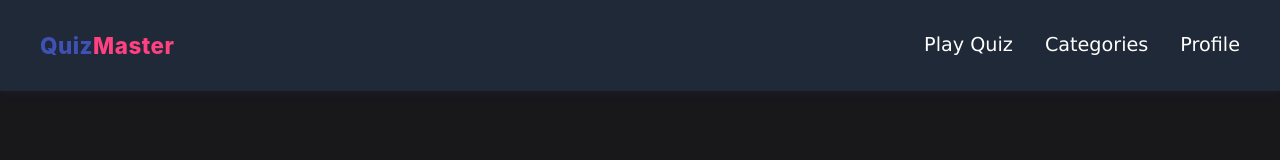
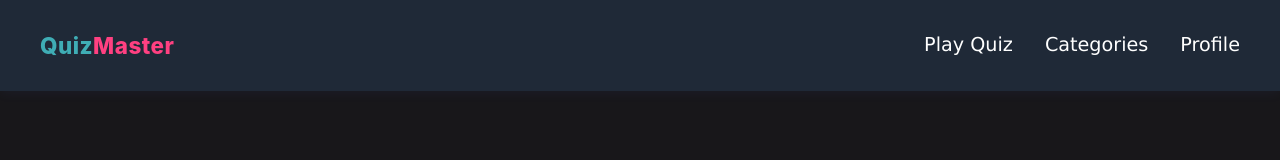
Before and after one commit to rohitd4007/quiz-app, a React (Create React App) app: page / in a window 1280 px wide. Shown: the top 160 px of the page. Built offline with nearby package versions, Linux system fonts and the light colour scheme.

Commit message:
color changes

```diff
--- a/src/App.css
+++ b/src/App.css
@@ -1,6 +1,6 @@
 :root {
     /* Modern color palette */
-    --primary-color: #3f51b5;
+    --primary-color: #3fadb5;
     --primary-hover: #5c6bc0;
     --secondary-color: #ff4081;
     --secondary-hover: #ff80ab;
--- a/src/Components/ProgressBar/ProgressBar.css
+++ b/src/Components/ProgressBar/ProgressBar.css
@@ -12,13 +12,13 @@
 .progress-bar {
     width: 100%;
     height: 8px;
-    background-color: var(--progress-bg);
+    background-color: #caabab;
     border-radius: 4px;
     overflow: hidden;
 }
 
 .progress-fill {
     height: 100%;
-    background-color: var(--primary-color);
+    background-color: #d83a3a;
     transition: width 0.3s ease;
 }
```
